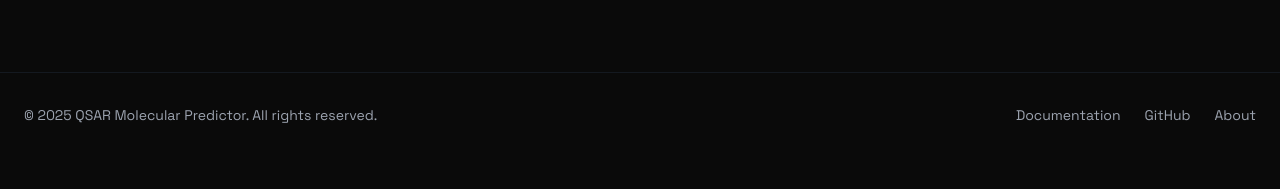
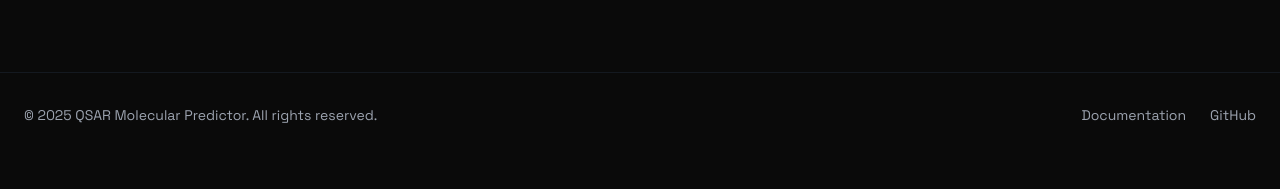
Before and after one commit to PranavJa1n/Sertraline_Like_Activity_Predictor, a Flask app: page / in a window 1280 px wide. Shown: the part 611-800 px from the top of the page. Run offline with Flask 3, Linux system fonts and the light colour scheme; parts of the project's set-up code (start-up, migrations or seed data) failed here and were passed over; some libraries are stand-ins or nearby versions.

Commit message:
Made Changes to Frontend

```diff
--- a/templates/index.html
+++ b/templates/index.html
@@ -286,9 +286,8 @@
                         <p class="text-gray-400 text-sm">© 2025 QSAR Molecular Predictor. All rights reserved.</p>
                     </div>
                     <div class="flex gap-6 text-sm">
-                        <a href="https://github.com/yourusername/qsar-predictor" target="_blank" class="text-gray-400 hover:text-blue-400 transition-colors">Documentation</a>
-                        <a href="https://github.com/yourusername/qsar-predictor" target="_blank" class="text-gray-400 hover:text-blue-400 transition-colors">GitHub</a>
-                        <a href="#" class="text-gray-400 hover:text-blue-400 transition-colors">About</a>
+                        <a href="https://github.com/PranavJa1n/Sertraline_Like_Activity_Predictor/blob/main/README.md" target="_blank" class="text-gray-400 hover:text-blue-400 transition-colors">Documentation</a>
+                        <a href="https://github.com/PranavJa1n/Sertraline_Like_Activity_Predictor" target="_blank" class="text-gray-400 hover:text-blue-400 transition-colors">GitHub</a>
                     </div>
                 </div>
             </div>
```
